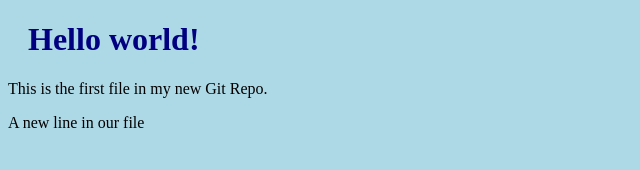
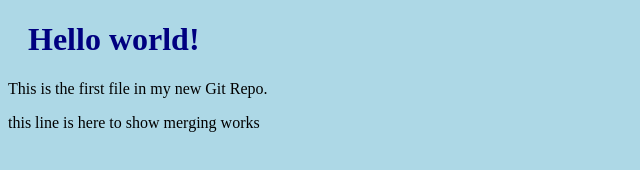
Before and after one commit to Tushara00/hello-world, a plain HTML site: page index.html in a window 1280 px wide. Shown: the whole page, without its empty margins (0-640 px from the left). Drawn offline with Linux system fonts and the light colour scheme.

Commit message:
updated index.html with emergency fix

```diff
--- a/index.html
+++ b/index.html
@@ -8,6 +8,6 @@
 
 <h1>Hello world!</h1>
 <p>This is the first file in my new Git Repo.</p>
-<p> A new line in our file</p>
+<p> this line is here to show merging works</p>
 </body>
 </html>
```
